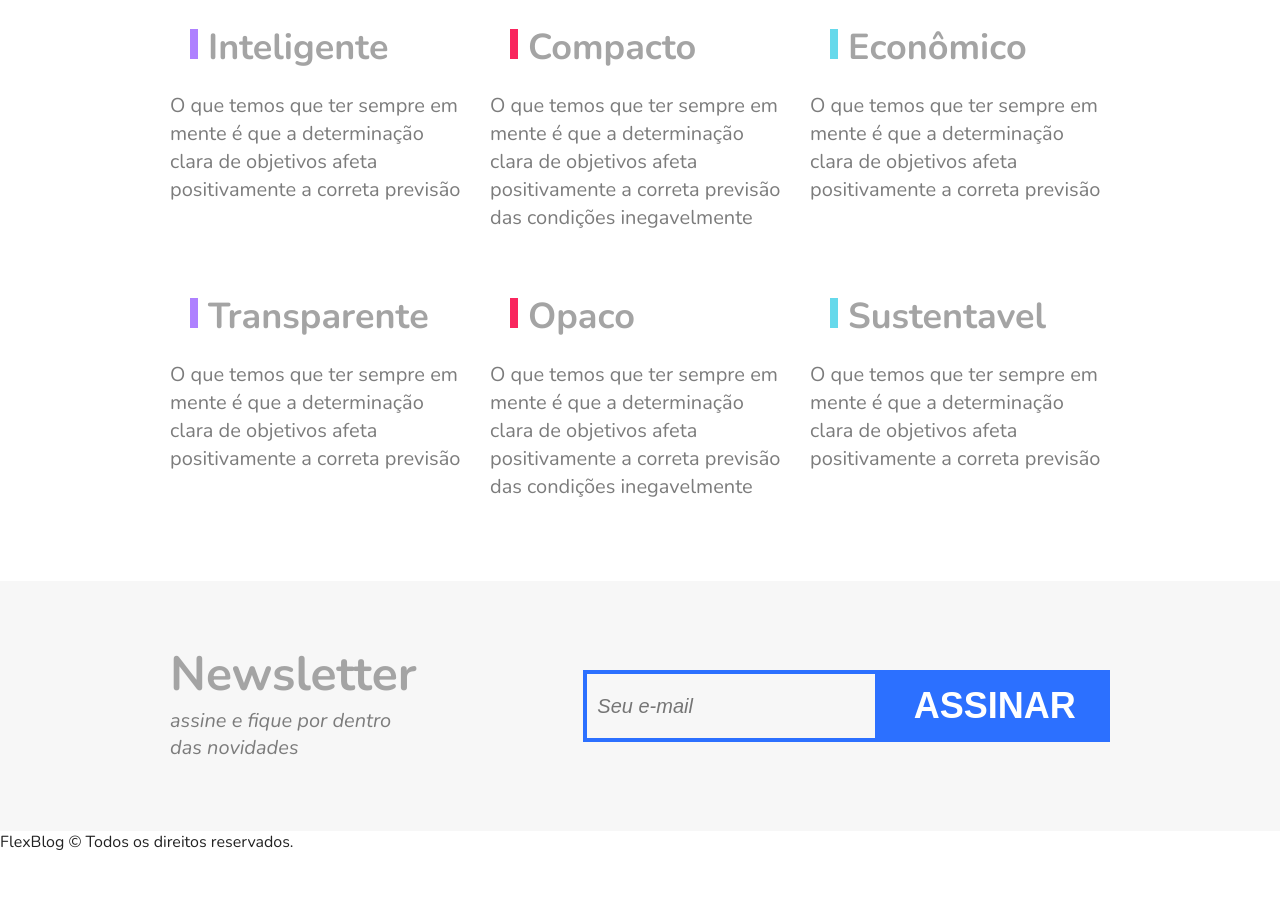
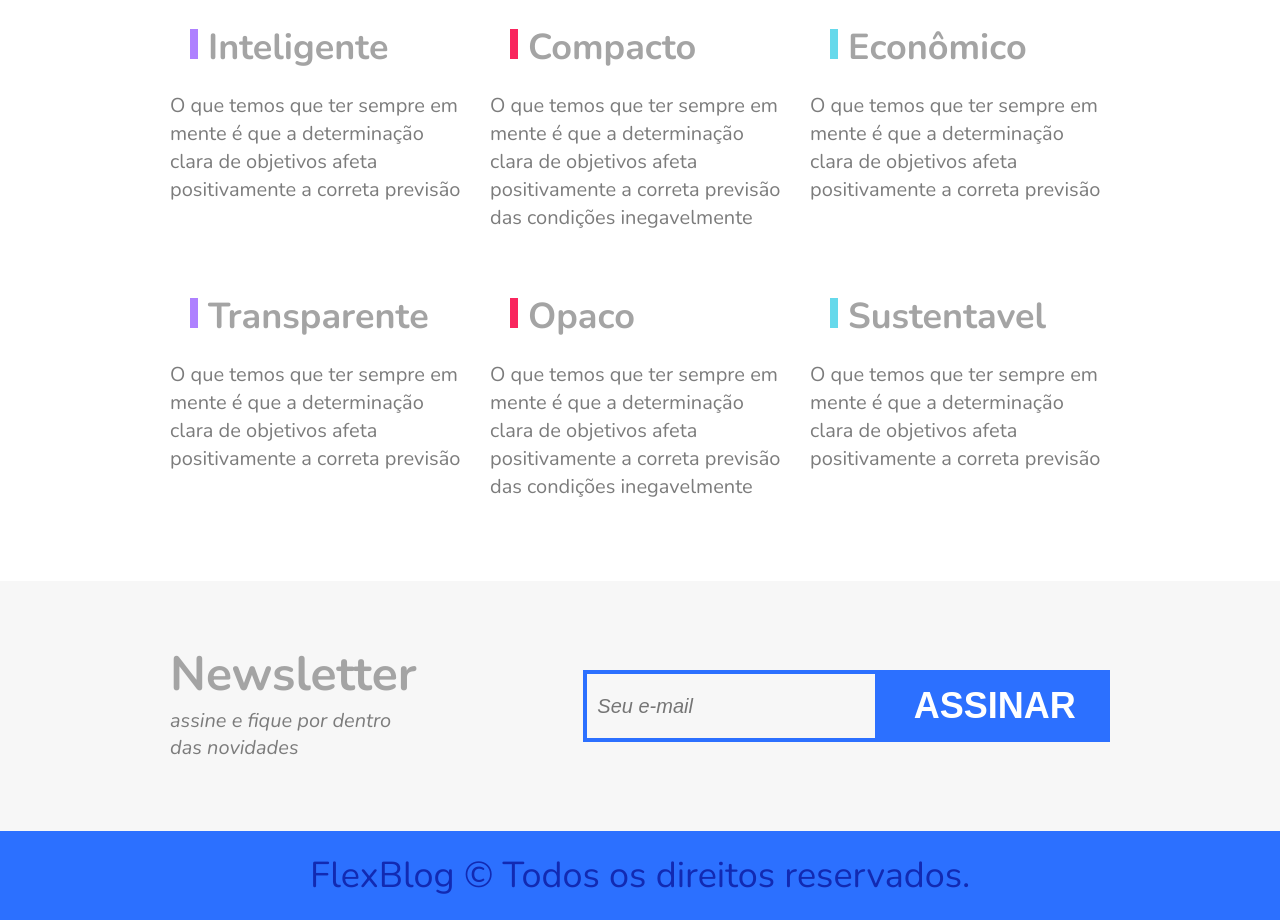
Before and after one commit to richardson-victer/projeto-flexblog, a plain HTML site: page index.html in a window 1280 px wide. Shown: the part 2783-3703 px from the top of the page. Before the commit the page ends 3636 px from the top, so only its background shows below. Drawn offline with nearby package versions, Linux system fonts and the light colour scheme.

Commit message:
Update style.css

```diff
--- a/estilos/style.css
+++ b/estilos/style.css
@@ -430,3 +430,17 @@ img{
 
 /*----------------------------------*/
 /*Footer*/
+
+.footer {
+    display: flex;
+    background-color: #2c70ff;
+    align-items: center;
+    padding: 20px;
+}
+
+.footer p{
+    flex: 1; /*Serviu para medir o espaço total*/
+    text-align: center;
+    font-size: 2.25em;
+    color: #122ab2;
+}
```
